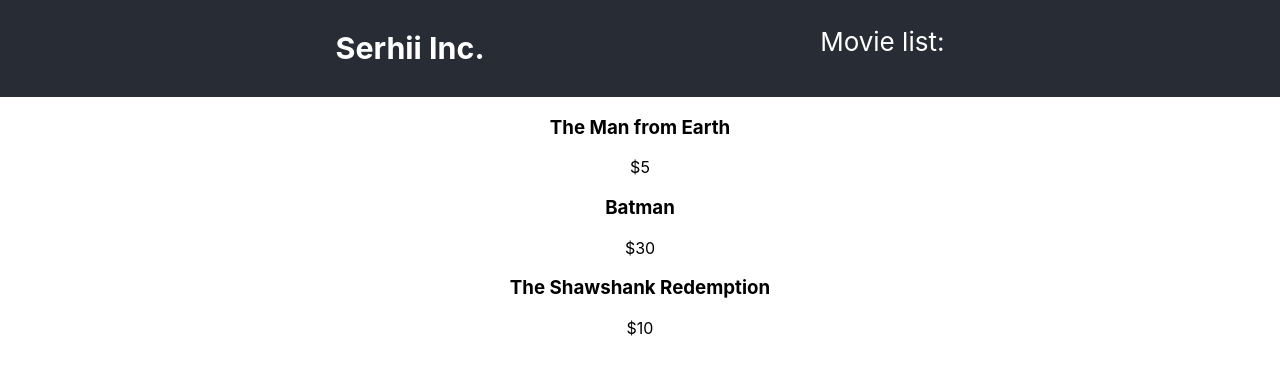
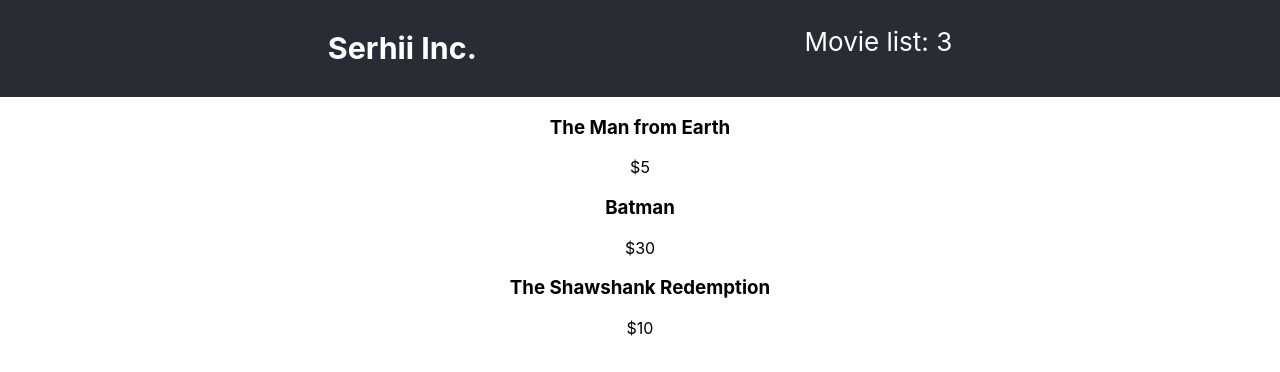
Before and after one commit to SerhiiMart/React-test-1, a React (Create React App) app: page / in a window 1280 px wide. Shown: the top 372 px of the page. Built offline with nearby package versions, Linux system fonts and the light colour scheme.

Commit message:
trying to add new component for adding new movies

```diff
--- a/src/App.js
+++ b/src/App.js
@@ -2,13 +2,16 @@ import React from 'react';
 import './App.css';
 import Movielist from './MovieList';
 import Nav from './nav';
+import { MovieProvider } from './movielistcontext';
 
 function App() {
   return (
+    <MovieProvider>
     <div className="App">
       <Nav />
       <Movielist />
     </div>
+    </MovieProvider>
   );
 }
 
--- a/src/MovieList.js
+++ b/src/MovieList.js
@@ -1,22 +1,10 @@
-import React, {useState} from 'react';
+import React, {useContext} from 'react';
 import Movie from './Movie';
+import { Movielistcontext } from './movielistcontext';
 
 
 const MovieList = () => {
-const [movies, setMovies] = useState([
-  { name : "The Man from Earth",
-    price : "$5",
-    id : 45642
-  },
-  { name : "Batman",
-  price : "$30",
-  id : 36748
-  },
-  { name : "The Shawshank Redemption",
-  price : "$10",
-  id : 25481
-  }
-]);
+  const [movies, setMovies] = useContext(Movielistcontext);
   return (
     <div>
     {movies.map(movie => (
--- /dev/null
+++ b/src/movielistcontext.js
@@ -0,0 +1,25 @@
+import React, {useState, createContext} from 'react';
+
+export const Movielistcontext = createContext();
+
+export const MovieProvider = props => {
+  const [movies, setMovies] = useState([
+    { name : "The Man from Earth",
+      price : "$5",
+      id : 45642
+    },
+    { name : "Batman",
+    price : "$30",
+    id : 36748
+    },
+    { name : "The Shawshank Redemption",
+    price : "$10",
+    id : 25481
+    }
+  ]);
+  return (
+    <Movielistcontext.Provider value = {[movies, setMovies]}>
+      {props.children}
+    </Movielistcontext.Provider>
+  );
+};
--- a/src/nav.js
+++ b/src/nav.js
@@ -1,11 +1,13 @@
-import React from 'react';
+import React, {useContext} from 'react';
 import './App.css';
+import { Movielistcontext } from './movielistcontext';
 
 const Nav = () => {
+  const [movies, setMovies] = useContext(Movielistcontext);
   return (
     <div className="navL">
     <h3>Serhii Inc.</h3>
-    <p>Movie list:</p>
+    <p>Movie list: {movies.length}</p>
     </div>
   );
   };
```
Also changed, not shown: 1 other file (tests, documents, lock files or other folders).
